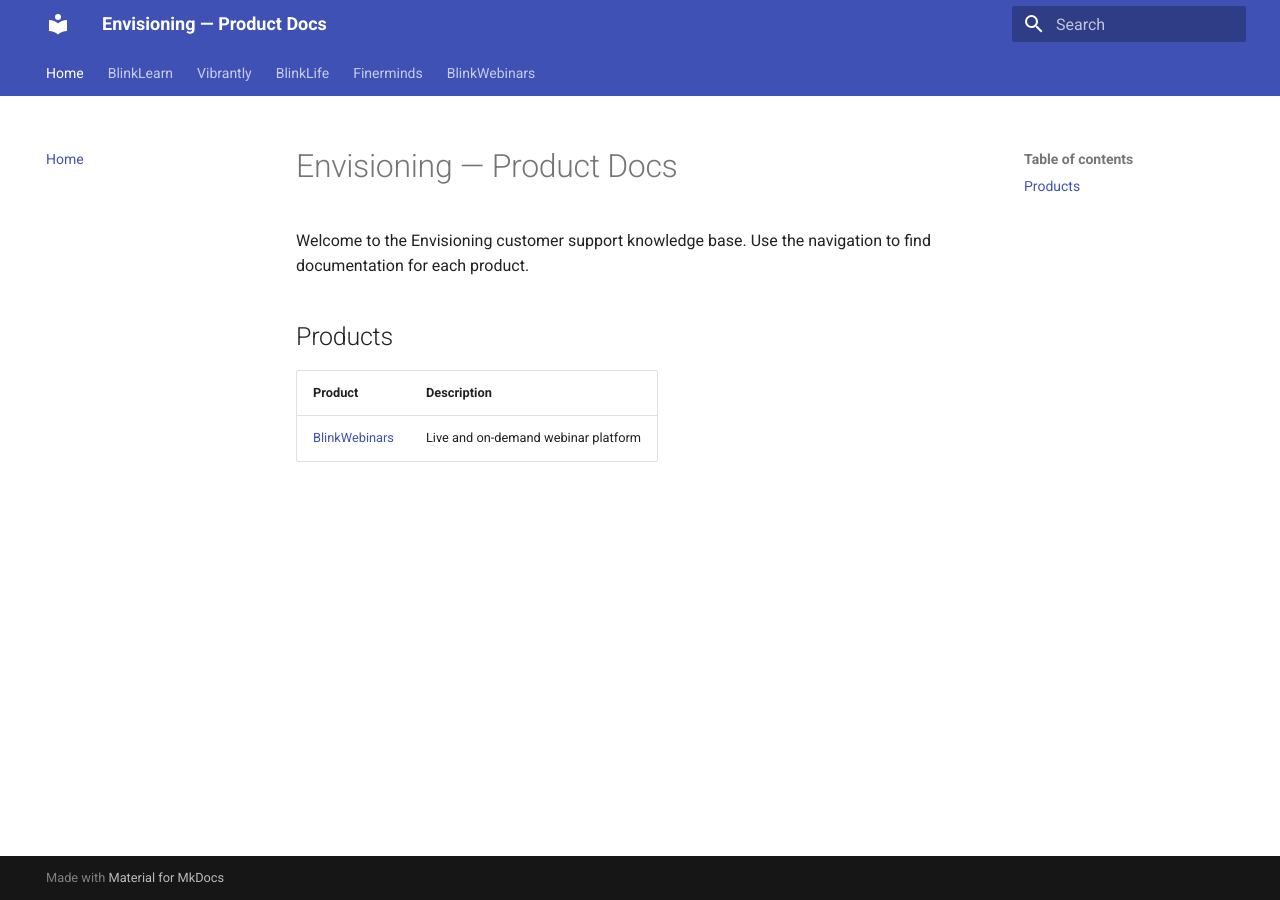
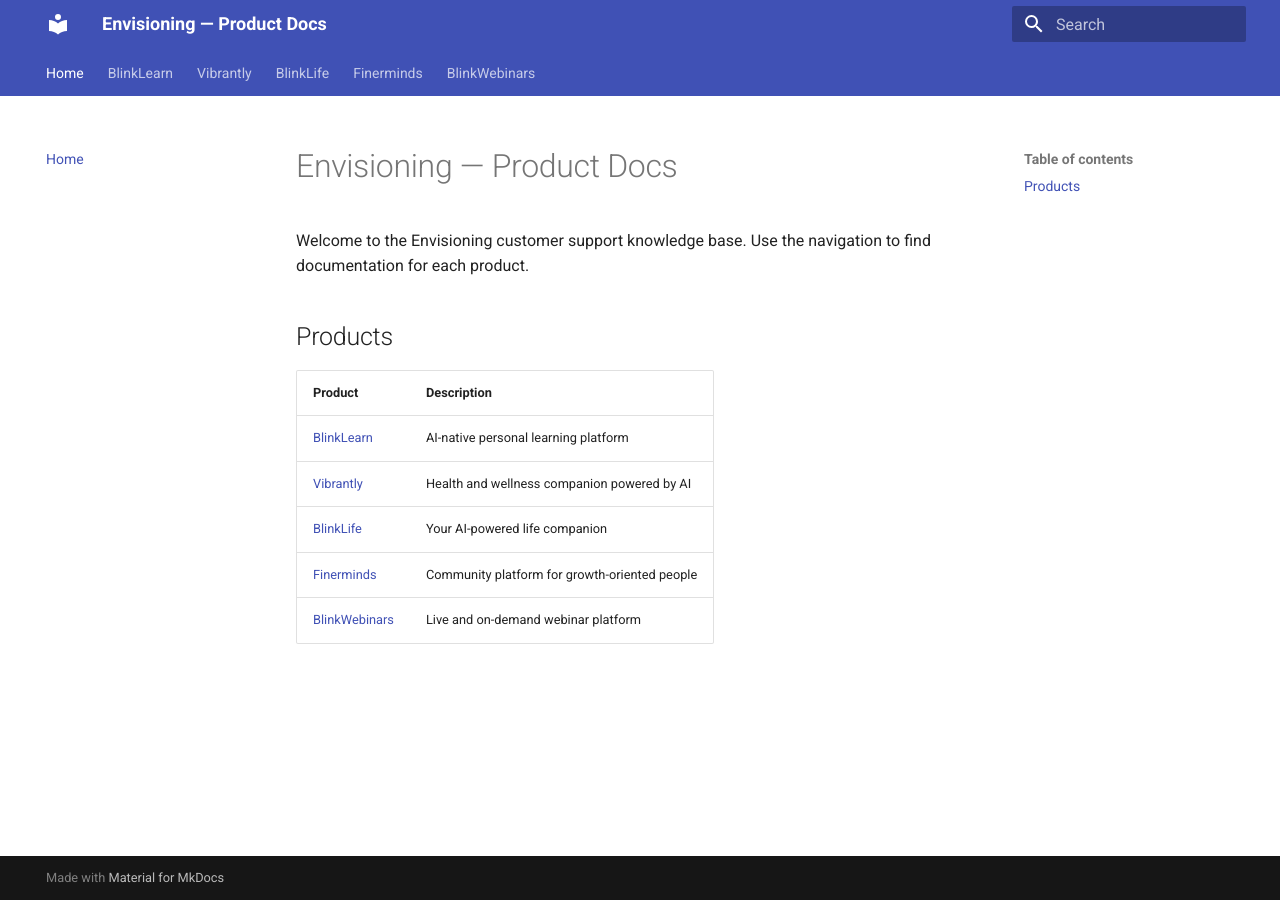
Before and after one commit to belal-khaled/product-docs, an MkDocs documentation site: the page built from docs/index.md, in a window 1280 px wide. Built offline with MkDocs 1.6.1 and Material for MkDocs 9.7.7, drawn with Linux system fonts in a browser that asks for light colours.

Commit message:
docs(home): list all five products on the home page
Co-Authored-By: Claude Sonnet 4.6 <noreply@anthropic.com>

```diff
--- a/docs/index.md
+++ b/docs/index.md
@@ -6,4 +6,8 @@ Welcome to the Envisioning customer support knowledge base. Use the navigation t
 
 | Product | Description |
 |---------|-------------|
+| [BlinkLearn](blinklearn/index.md) | AI-native personal learning platform |
+| [Vibrantly](vibrantly/index.md) | Health and wellness companion powered by AI |
+| [BlinkLife](blinklife/index.md) | Your AI-powered life companion |
+| [Finerminds](finerminds/index.md) | Community platform for growth-oriented people |
 | [BlinkWebinars](blinkwebinars/index.md) | Live and on-demand webinar platform |
```
